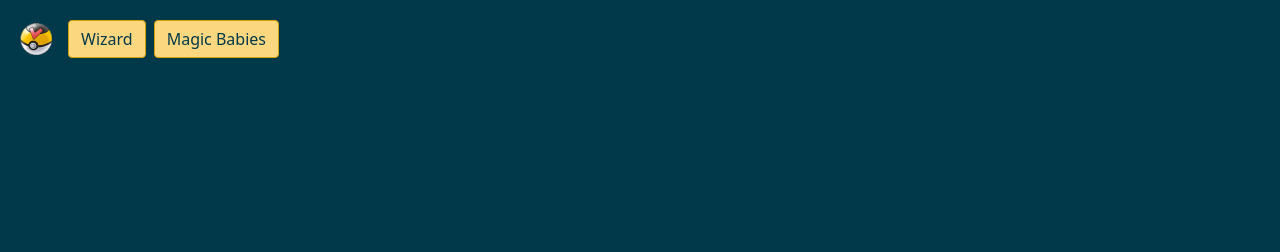
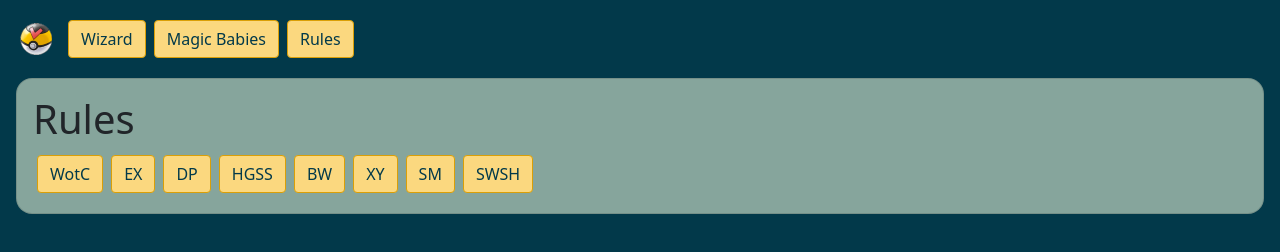
Before and after one commit to kaktusgris/pkmn, a React app: page /pkmn/rules in a window 1280 px wide. Built offline with nearby package versions, Linux system fonts and the light colour scheme; what pokemontcgsdk would draw is missing.

Commit message:
La til ny side med T1 regler

```diff
--- a/src/index.js
+++ b/src/index.js
@@ -9,6 +9,7 @@ import {
 import Home from './pages/home';
 import WizardChallenge from './pages/wizard/wizard';
 import MagicBabies from './pages/magicbabies/magicbabies';
+import Rules from './pages/rules/rules';
 import 'bootstrap';
 import './index.scss';
 
@@ -29,6 +30,7 @@ const Header = () =>
     <HomeTab />
     <HeaderTab title='Wizard' path='wizard' />
     <HeaderTab title='Magic Babies' path='magicbabies' />
+    <HeaderTab title='Rules' path='rules' />
   </div>;
 
 const App = () =>
@@ -45,6 +47,9 @@ const App = () =>
         <Route path="/pkmn/magicbabies">
           <MagicBabies />
         </Route>
+        <Route path="/pkmn/rules">
+          <Rules />
+        </Route>
       </Switch>
     </div>
   </Router>;
--- /dev/null
+++ b/src/pages/rules/rules.js
@@ -0,0 +1,29 @@
+import React, { useState } from 'react';
+import './rules.scss'
+import RuleText from './ruletext';
+
+const Rules = () => {
+    const [format, setFormat] = useState('');
+    const formats = ['WotC', 'EX', 'DP', 'HGSS', 'BW', 'XY', 'SM', 'SWSH'];
+
+    const RuleTab = ({ name }) => (
+        <div
+            className='btn btn-primary m-1'
+            onClick={() => setFormat(name)}
+        >
+            {name}
+        </div>
+    );
+
+    return (
+        <div className='rules card'>
+            <h1>Rules</h1>
+            <div>
+                {formats.map(f => <RuleTab key={f} name={f} />)}
+            </div>
+            <RuleText format={format} />
+        </div>
+    );
+}
+
+export default Rules;
--- /dev/null
+++ b/src/pages/rules/rules.scss
@@ -0,0 +1 @@
+@import "../../variables";
--- /dev/null
+++ b/src/pages/rules/ruletext.js
@@ -0,0 +1,97 @@
+import React from 'react';
+
+const RuleText = ({ format }) => {
+    if (!format) return null;
+
+    if (format === 'WotC') return (
+        <div className='rules card'>
+            <h2>Wizards of the Coast</h2>
+            <ul>
+                <li>The coin flip is performed after choosing your Active and Benched Pokémon. The winner must play first.</li>
+                <li>No restrictions are placed on the player playing first; players draw a card to start their turn, may play as many Trainers as they like, and end their turn by attacking.</li>
+                <li>A mulligan rewards two extra cards to the opponent, not just one. Players must decide to draw 0, 1, or 2 cards immediately following each mulligan.</li>
+                <li>Players may retreat as many times per turn as they like.</li>
+                <li>Confused Pokémon that fail to attack do 20 damage to themselves (instead of placing 3 damage counters). This damage applies Weakness and Resistance.</li>
+                <li>Confused Pokémon must attempt to retreat, first by paying the retreat cost, and then flipping a coin. Heads permits that Pokémon to retreat, but tails leaves the confused Pokémon active, and it may not try to retreat again until next turn.</li>
+                <li>PlusPower adds 10 extra damage after applying Weakness and Resistance, not before. (It also must be attached to your Active Pokémon.)</li>
+                <li>There is no limit to how many Stadium cards may be played in one turn.</li>
+                <li>Stadium cards with the same name may be played to replace another.</li>
+            </ul>
+        </div>
+    );
+
+
+    const getRuleText = ({ ex, dp, hgss, bw, xy, sm, swsh }) => {
+        switch (format) {
+            case 'EX':
+                return ex;
+            case 'DP':
+                return dp;
+            case 'HGSS':
+                return hgss;
+            case 'BW':
+                return bw;
+            case 'XY':
+                return xy;
+            case 'SM':
+                return sm;
+            case 'SWSH':
+                return swsh;
+            default:
+                return 'Missing';
+        }
+    }
+
+    const formatName = () => {
+        return getRuleText({
+            ex: 'EX', dp: 'Diamond & Pearl', hgss: 'HeartGold & SoulSilver', bw: 'Black & White', xy: 'XY', sm: 'Sun & Moon', swsh: 'Sword & Shield'
+        });
+    }
+
+    const flipRule = () => {
+        const setupFirst = 'Set up before flipping a coin to determine who plays first. The winner of the flip will play first';
+        const flipFirst = 'Flip a coin. The winner of the flip chooses who will go first. Then set up';
+        return getRuleText({
+            ex: setupFirst, dp: setupFirst, hgss: setupFirst, bw: setupFirst, xy: flipFirst, sm: flipFirst, swsh: flipFirst
+        });
+    }
+
+    const drawRule = () => {
+        const noDraw = 'Does not draw a card to start their first turn'
+        const draw = 'Draw a card to start their first turn';
+        return getRuleText({
+            ex: noDraw, dp: draw, hgss: draw, bw: draw, xy: draw, sm: draw, swsh: draw
+        });
+    }
+
+    const trainerRule = () => {
+        const nothing = 'Cannot play supporters, stadiums or trainers';
+        const noSupporter = 'Cannot play supporters';
+        const noRestrictions = 'Can play any trainer card';
+        return getRuleText({
+            ex: noSupporter, dp: nothing, hgss: nothing, bw: noRestrictions, xy: noRestrictions, sm: noRestrictions, swsh: noSupporter
+        });
+    }
+
+    const fossilRule = () => {
+        const fossilAsBasic = 'Fossils are treated as Basic Pokémon during set-up';
+        const fossilAsTrainer = 'Fossils are not treated as Basic Pokémon during set-up';
+        return getRuleText({
+            ex: fossilAsBasic, dp: fossilAsBasic, hgss: fossilAsBasic, bw: fossilAsBasic, xy: fossilAsTrainer, sm: fossilAsTrainer, swsh: fossilAsTrainer
+        });
+    }
+
+    return (
+        <div className='rules card'>
+            <h2>{formatName()}</h2>
+            <ul>
+            <li>{flipRule()}</li>
+            <li>{drawRule()}</li>
+            <li>{trainerRule()}</li>
+            <li>{fossilRule()}</li>
+            </ul>
+        </div>
+    )
+}
+
+export default RuleText;
```
Also changed, not shown: README.md (added), build/asset-manifest.json, build/index.html, build/static/js/2.958bbb7d.chunk.js.LICENSE.txt (renamed from build/static/js/2.a37a90cd.chunk.js.LICENSE.txt), 12 other files.
